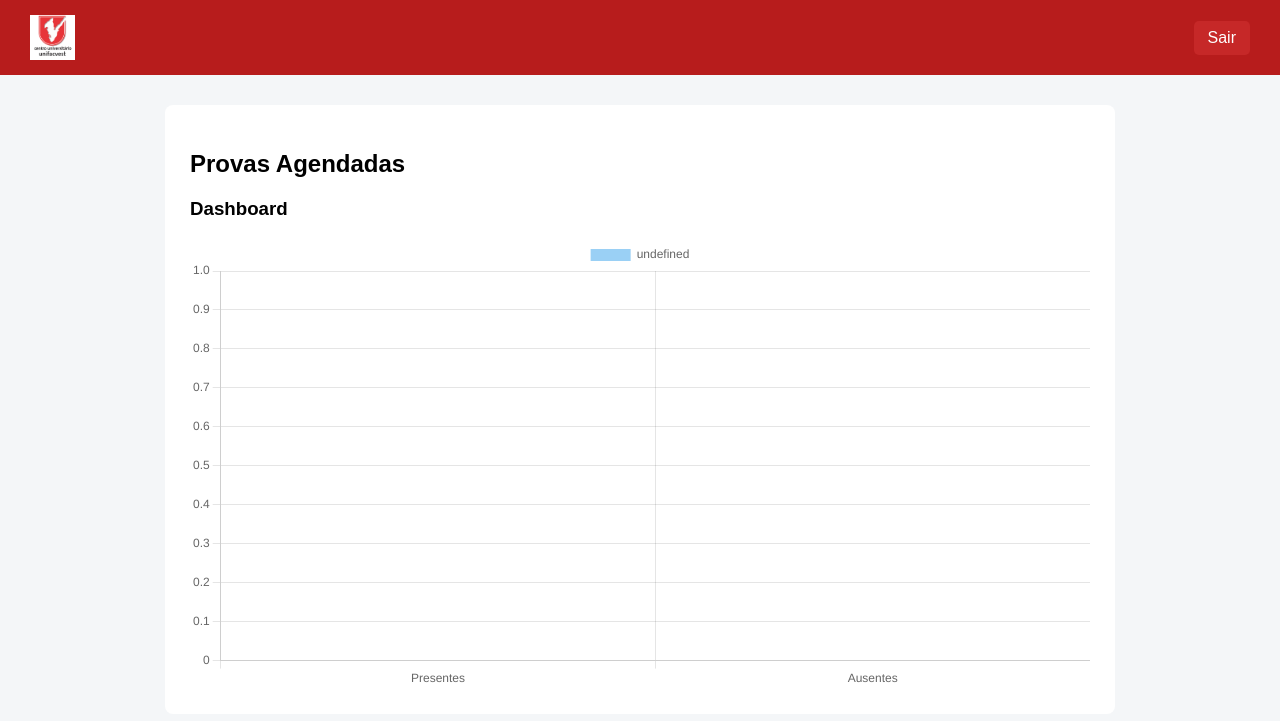
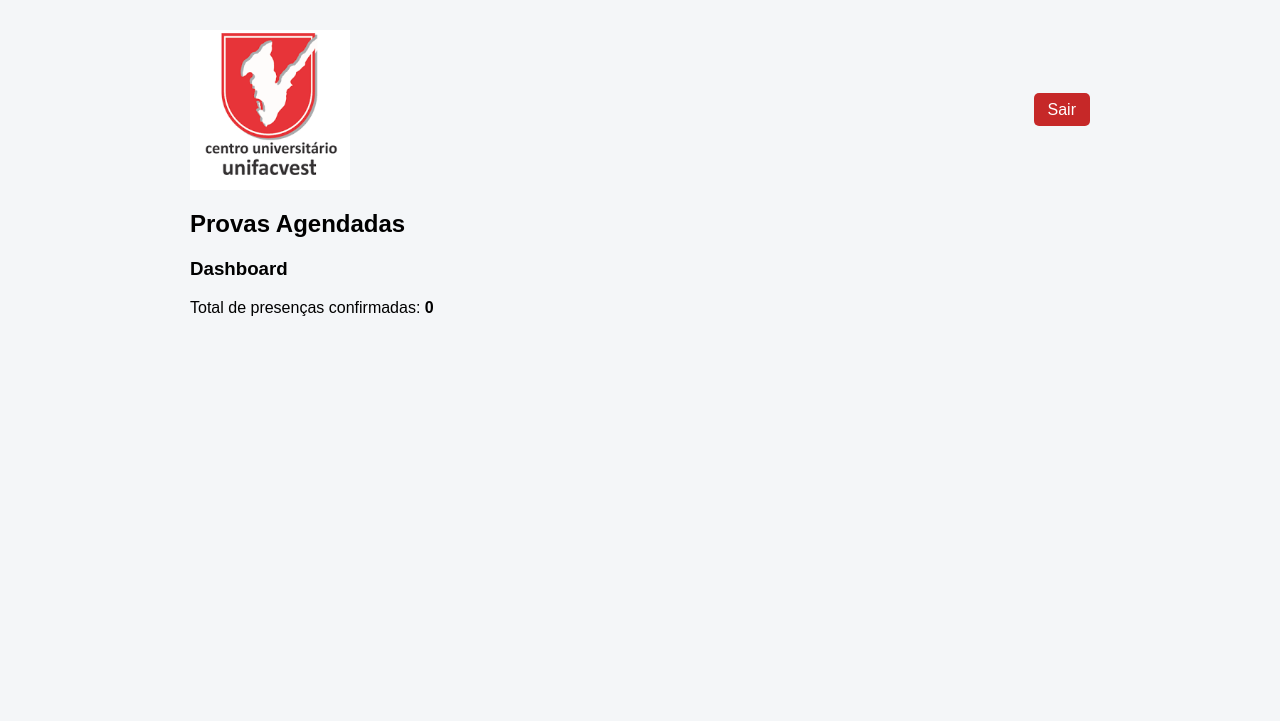
Before and after one commit to Cersousagit/agendamento-unifacvest, a Flask app: page /admin in a window 1280 px wide. Shown: the top 721 px of the page. Run offline with Flask 3, Linux system fonts and the light colour scheme.

Commit message:
Update admin.html

```diff
--- a/templates/admin.html
+++ b/templates/admin.html
@@ -2,68 +2,73 @@
 <html lang="pt-br">
 <head>
 <meta charset="UTF-8">
-<title>Painel Administrativo</title>
+<title>Painel Administrativo - UNIFACVEST</title>
 
 <style>
 body {
-    margin:0;
-    font-family:Arial;
-    background:#f4f6f8;
+    font-family: Arial;
+    background: #f4f6f8;
+    margin: 0;
+}
+
+.container {
+    max-width: 900px;
+    margin: 30px auto;
 }
 
 header {
-    background:#b71c1c;
-    padding:15px 30px;
-    display:flex;
-    justify-content:space-between;
-    align-items:center;
+    display: flex;
+    justify-content: space-between;
+    align-items: center;
+    margin-bottom: 20px;
 }
 
-header img { height:45px; }
-
-header a {
-    background:#c62828;
-    color:white;
-    padding:8px 14px;
-    text-decoration:none;
-    border-radius:5px;
+header img {
+    width: 160px;
 }
 
-.container {
-    max-width:900px;
-    margin:30px auto;
-    background:white;
-    padding:25px;
-    border-radius:8px;
+.sair a {
+    background: #c62828;
+    color: white;
+    padding: 8px 14px;
+    text-decoration: none;
+    border-radius: 5px;
 }
 
 .card {
-    border:1px solid #ddd;
-    padding:15px;
-    border-radius:6px;
-    margin-bottom:15px;
+    background: white;
+    padding: 15px;
+    border-radius: 8px;
+    margin-bottom: 12px;
+    border-left: 6px solid #003366;
 }
 
-.presente { color:green; font-weight:bold; }
+.presente {
+    color: green;
+    font-weight: bold;
+}
 
 .btn {
-    background:#2e7d32;
-    color:white;
-    padding:6px 12px;
-    text-decoration:none;
-    border-radius:4px;
+    background: #2e7d32;
+    color: white;
+    padding: 6px 10px;
+    border-radius: 5px;
+    text-decoration: none;
+    font-size: 14px;
 }
 </style>
 </head>
 
 <body>
 
+<div class="container">
+
 <header>
     <img src="{{ url_for('static', filename='unifacvest.png') }}">
-    <a href="/logout">Sair</a>
+    <div class="sair">
+        <a href="/logout">Sair</a>
+    </div>
 </header>
-
-<div class="container">
 
 <h2>Provas Agendadas</h2>
 
@@ -74,30 +79,17 @@ header a {
     Data: {{ a.data }} | Hora: {{ a.hora }}<br>
 
     {% if not a.presente %}
-        <a class="btn" href="{{ url_for('presenca', id=a.id) }}">Marcar Presença</a>
+        <a href="{{ url_for('presenca', id=a.id) }}" class="btn">Presente</a>
     {% else %}
-        <div class="presente">✔ Presente</div>
+        <span class="presente">✔ Presente</span>
     {% endif %}
 </div>
 {% endfor %}
 
 <h3>Dashboard</h3>
-<canvas id="grafico"></canvas>
+<p>Total de presenças confirmadas: <b>{{ total_presentes }}</b></p>
 
 </div>
 
-<script src="https://cdn.jsdelivr.net/npm/chart.js"></script>
-<script>
-new Chart(document.getElementById('grafico'), {
-    type: 'bar',
-    data: {
-        labels: ['Presentes', 'Ausentes'],
-        datasets: [{
-            data: [{{ total_presentes }}, {{ total_ausentes }}]
-        }]
-    }
-});
-</script>
-
 </body>
 </html>
```
